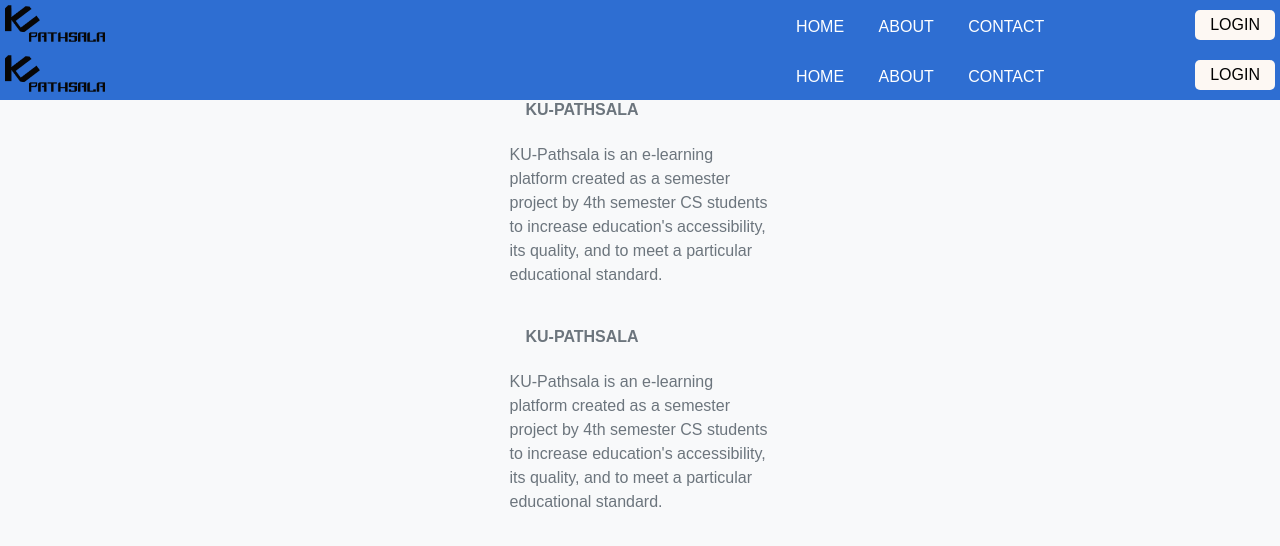
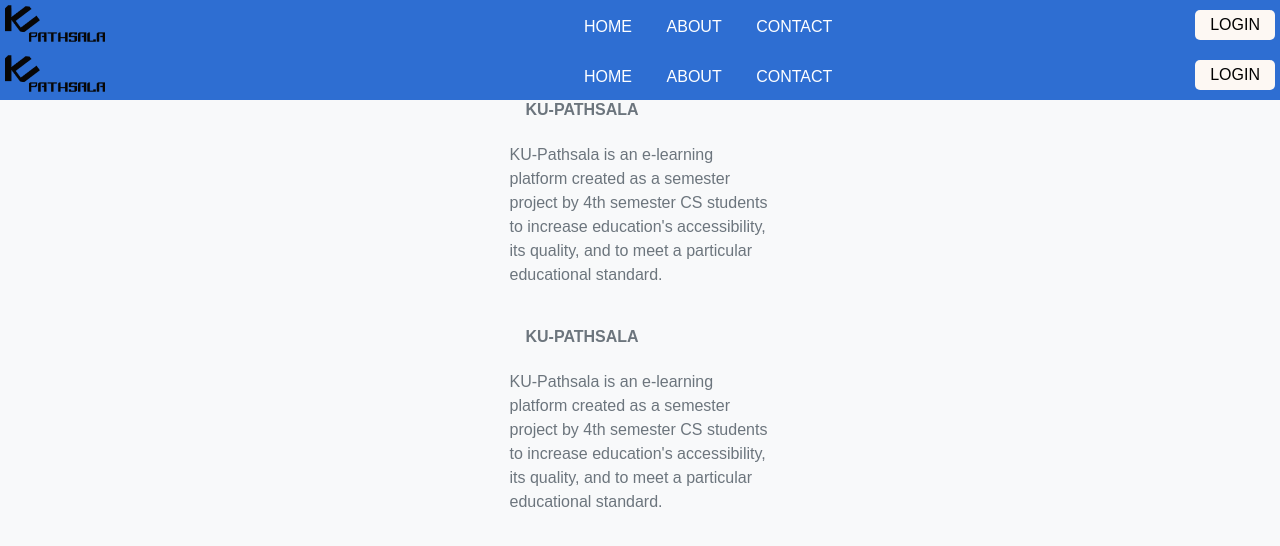
Before and after one commit to shakyasarthak/4th-sem-project, a Next.js app in the folder sem4project/: page /layout/Layout in a window 1280 px wide. Shown: the top 546 px of the page. Built offline with nearby package versions, Linux system fonts and the light colour scheme; no server answers.

Commit message:
navbar changes

```diff
--- a/sem4project/pages/layout/Navbar.js
+++ b/sem4project/pages/layout/Navbar.js
@@ -28,7 +28,9 @@ const Navbar =() => {
           {status ==  "unauthenticated" && <Link class ={x.menu} href ="/">HOME</Link>}
           {status == "unauthenticated" && <Link class ={x.menu} href ='/About'>ABOUT</Link>}
           {status == "unauthenticated" && <Link class ={x.menu} href ="/Contact">CONTACT</Link>}
-          {status == "authenticated" && <Link class = {x.menu} href="/usePastPaper">PAST PAPER</Link>}
+          {userEmail.endsWith("@student.ku.edu.np") && <Link class ={x.menu} href ="/s_dashboard">DASHBOARD</Link>}
+          {userEmail.endsWith("@gmail.com") && <Link class ={x.menu} href ="/t_dashboard">DASHBOARD</Link>}
+          {status == "authenticated" && <Link class = {x.menu} href="#">PAST PAPER</Link>}
           {status == "authenticated" && <Link class = {x.menu} href="/notes_F">MY NOTES</Link>}
           {userEmail.endsWith("@student.ku.edu.np") && <Link class={x.menu} href="#">{session.user.name}</Link>}
         </div>
--- a/sem4project/styles/Navbar.module.css
+++ b/sem4project/styles/Navbar.module.css
@@ -23,7 +23,7 @@
     width: 100px;
     height: 100px;
     top: 30%;
-    left: 275%;
+    left: 200%;
     margin-right: 0px;
     margin-left: 2.5px;
     cursor: pointer;
```
